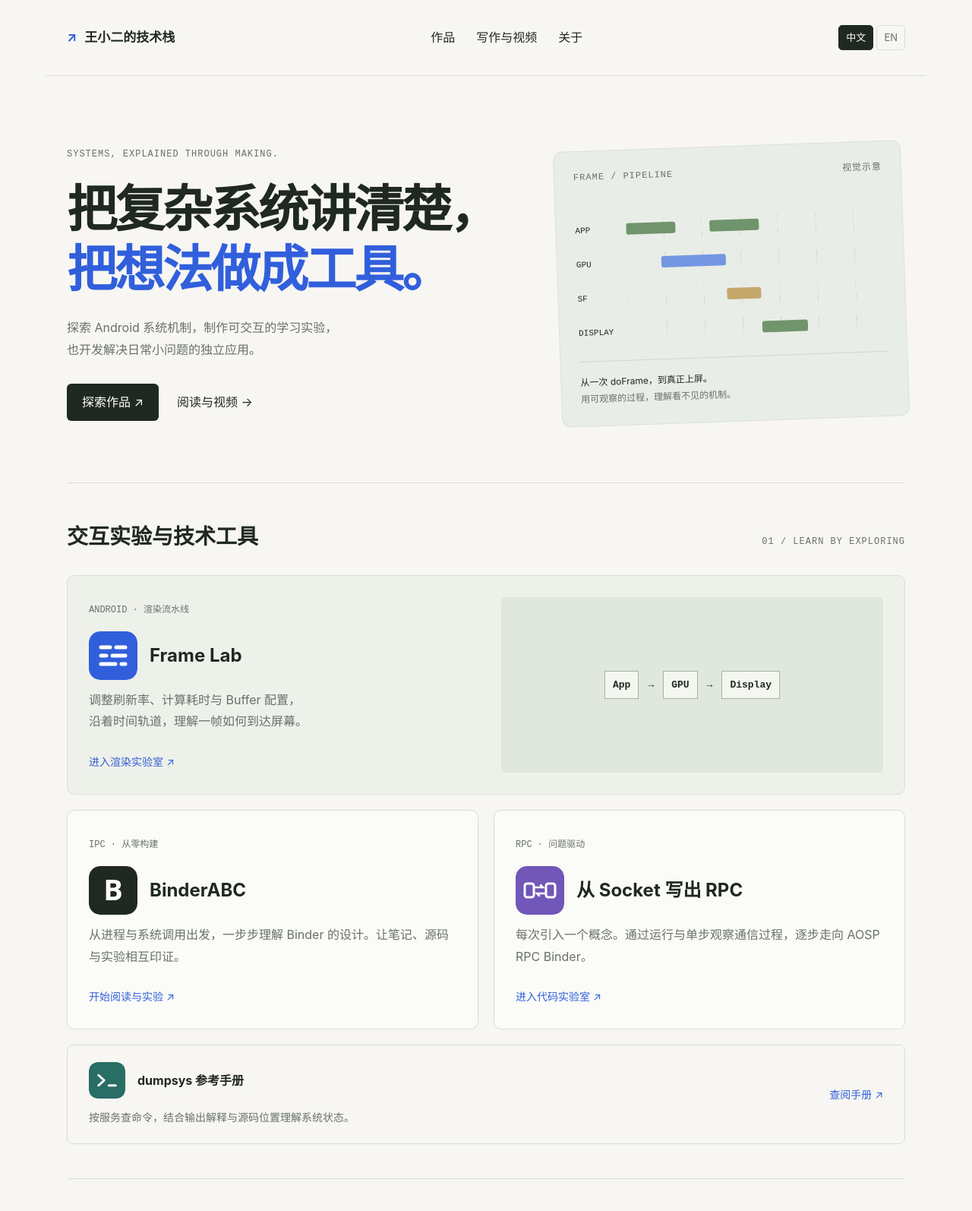
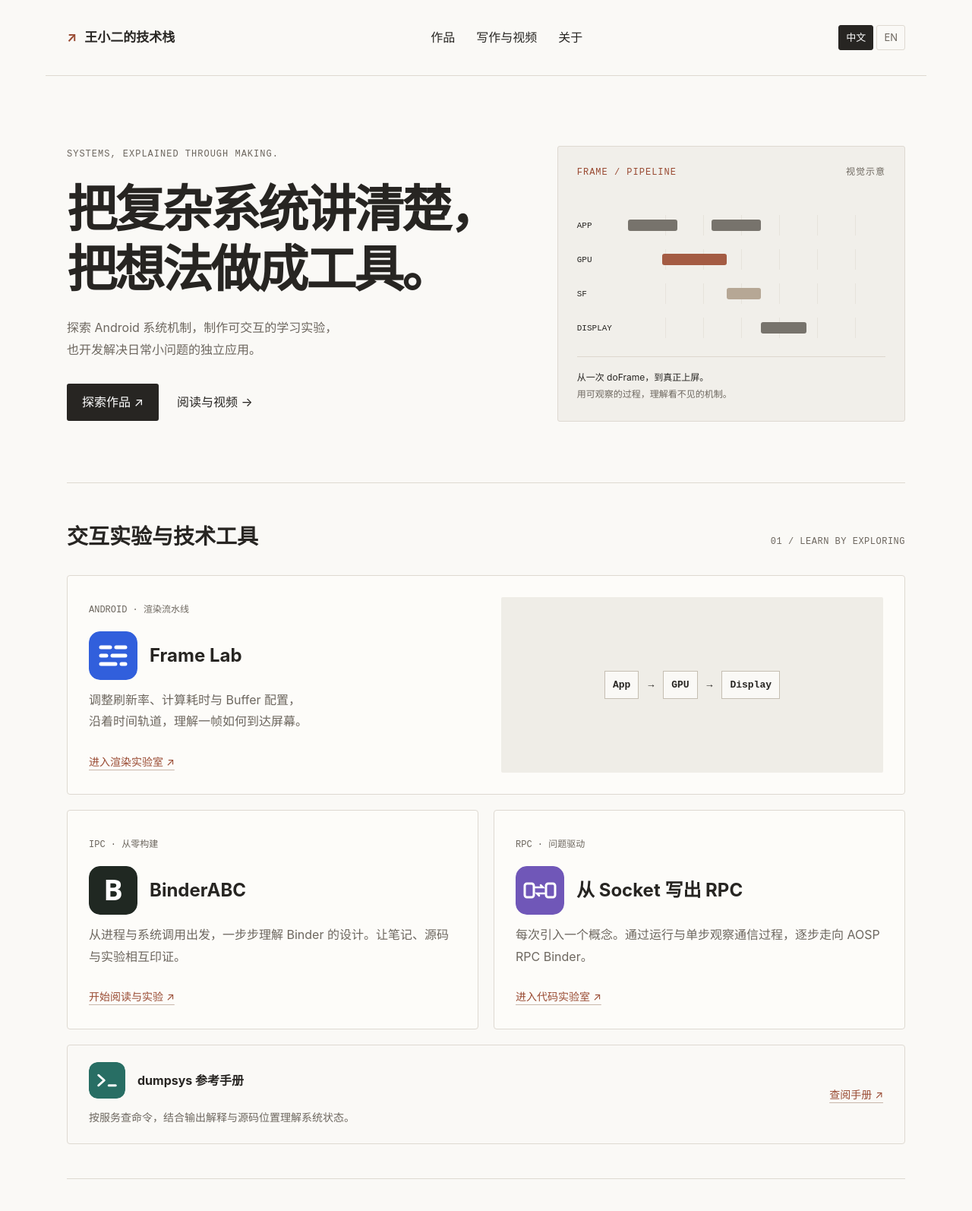
Before and after one commit to kobewang126/kobewang126.github.io, a plain HTML site: page index.html in a window 1280 px wide. Shown: the top 1594 px of the page at 76% size. Drawn offline with Linux system fonts and the light colour scheme.

Commit message:
Refine site with paper, charcoal, and restrained rust accents

```diff
--- a/index.html
+++ b/index.html
@@ -4,7 +4,7 @@
 <meta charset="utf-8"><meta name="viewport" content="width=device-width, initial-scale=1"><title>王小二的技术栈 | 系统技术与独立开发</title>
 
 <meta name="description" content="王小二的技术栈：探索 Android 系统机制、交互技术实验与独立应用。Frame Lab、BinderABC、RPC、Toucharium，以及日常实用工具。">
-<meta name="theme-color" content="#f7f6f2">
+<meta name="theme-color" content="#faf9f6">
 <link rel="canonical" href="https://kobewang126.github.io/">
 <link rel="icon" type="image/svg+xml" href="assets/favicon.svg">
 <meta property="og:type" content="website">
--- a/styles.css
+++ b/styles.css
@@ -1,54 +1,54 @@
 :root {
-  --bg: #f7f6f2;
-  --ink: #202822;
-  --muted: #687169;
-  --line: #dcddd5;
-  --blue: #315fdc;
+  --bg: #faf9f6;
+  --ink: #272522;
+  --muted: #6d675f;
+  --line: #ded9d1;
+  --accent: #994a32;
 }
 * { box-sizing: border-box; }
 html { scroll-behavior: smooth; }
 body { margin: 0; background: var(--bg); color: var(--ink); font: 16px/1.8 -apple-system, BlinkMacSystemFont, "Segoe UI", sans-serif; -webkit-font-smoothing: antialiased; }
 a { color: inherit; text-decoration: none; }
-a:focus-visible, button:focus-visible { outline: 3px solid var(--blue); outline-offset: 5px; }
+a:focus-visible, button:focus-visible { outline: 3px solid var(--accent); outline-offset: 5px; }
 header, main, footer { max-width: 1160px; margin: auto; padding: 0 28px; }
 header { min-height: 100px; display: flex; align-items: center; justify-content: space-between; gap: 20px; flex-wrap: wrap; padding-top: 18px; padding-bottom: 18px; border-bottom: 1px solid var(--line); }
 nav { display: flex; flex-wrap: wrap; gap: 28px; }
-nav a:hover { color: var(--blue); }
+nav a:hover { color: var(--accent); }
 .brand { font-weight: 700; font-size: 17px; overflow-wrap: anywhere; }
-.mark { color: var(--blue); padding-right: 10px; }
+.mark { color: var(--accent); padding-right: 10px; }
 .note { font-size: 12px; color: var(--muted); }
 .hero { padding: 92px 0 80px; display: grid; grid-template-columns: minmax(0, 1.3fr) minmax(0, 1fr); gap: 50px; align-items: center; }
 .eyebrow, .mono { font: 12px/1.6 ui-monospace, monospace; letter-spacing: 1px; color: var(--muted); }
 h1 { font-size: clamp(42px, 5.2vw, 66px); line-height: 1.2; letter-spacing: -3px; margin: 23px 0; }
-h1 span { color: var(--blue); }
+h1 span { color: var(--ink); }
 html[lang="en"] h1 { font-size: clamp(38px, 4.4vw, 56px); letter-spacing: -2px; }
 p { color: var(--muted); }
 .intro { max-width: 490px; }
 .actions { display: flex; flex-wrap: wrap; gap: 24px; align-items: center; margin-top: 30px; }
 .button { padding: 10px 20px; background: var(--ink); color: white; border-radius: 6px; }
-.trace { background: #e9ede7; border: 1px solid #dce1d9; border-radius: 12px; padding: 25px; transform: rotate(-2deg); min-width: 0; max-width: 100%; }
+.trace { background: #f1efea; border: 1px solid #ded9d1; border-radius: 3px; padding: 25px; transform: none; min-width: 0; max-width: 100%; }
 .trace-head { display: flex; justify-content: space-between; padding-bottom: 28px; }
 .lane { display: flex; gap: 12px; align-items: center; margin: 18px 0; font: 11px ui-monospace, monospace; }
 .lane label { width: 55px; }
-.track { height: 27px; flex: 1; min-width: 0; overflow: hidden; background: repeating-linear-gradient(90deg, transparent 0, transparent 49px, #cfd7cc 50px); display: flex; align-items: center; }
-.bar { height: 15px; border-radius: 3px; background: #70946c; flex-shrink: 0; }
-.bar.blue { background: #7596e3; }
-.bar.gold { background: #c5a76c; }
-.trace-foot { border-top: 1px solid #cfd7cc; padding-top: 16px; margin-top: 24px; font-size: 12px; }
+.track { height: 27px; flex: 1; min-width: 0; overflow: hidden; background: repeating-linear-gradient(90deg, transparent 0, transparent 49px, #ddd7ce 50px); display: flex; align-items: center; }
+.bar { height: 15px; border-radius: 3px; background: #77736c; flex-shrink: 0; }
+.bar.blue { background: #a45b43; }
+.bar.gold { background: #b6a795; }
+.trace-foot { border-top: 1px solid #ddd7ce; padding-top: 16px; margin-top: 24px; font-size: 12px; }
 section { padding: 45px 0; border-top: 1px solid var(--line); scroll-margin-top: 24px; }
 .section-head { display: flex; justify-content: space-between; align-items: baseline; margin-bottom: 25px; gap: 20px; }
 h2 { font-size: 28px; margin: 0; }
 h3 { font-size: 24px; margin: 12px 0 4px; line-height: 1.4; }
 .grid { display: grid; grid-template-columns: minmax(0, 1fr) minmax(0, 1fr); gap: 20px; }
-.card { display: block; min-width: 0; padding: 28px; border: 1px solid var(--line); border-radius: 10px; background: #fbfbf8; transition: border-color .2s, transform .2s; }
-.card:hover { border-color: var(--blue); transform: translateY(-3px); }
+.card { display: block; min-width: 0; padding: 28px; border: 1px solid var(--line); border-radius: 4px; background: #fdfcf9; transition: border-color .2s; }
+.card:hover { border-color: #b6a391; }
 .card p { margin: 10px 0 24px; }
-.featured { grid-column: 1/-1; display: grid; grid-template-columns: minmax(0, 1fr) minmax(0, 1fr); gap: 40px; background: #eef1ea; }
-.diagram { background: #e0e7dc; border-radius: 6px; padding: 25px; display: flex; flex-wrap: wrap; align-items: center; justify-content: center; gap: 12px; font: 13px ui-monospace, monospace; }
-.diagram b { border: 1px solid #a6b49d; padding: 10px; background: #f4f6f0; }
+.featured { grid-column: 1/-1; display: grid; grid-template-columns: minmax(0, 1fr) minmax(0, 1fr); gap: 40px; background: #fdfcf9; }
+.diagram { background: #efede7; border-radius: 2px; padding: 25px; display: flex; flex-wrap: wrap; align-items: center; justify-content: center; gap: 12px; font: 13px ui-monospace, monospace; }
+.diagram b { border: 1px solid #c5beb2; padding: 10px; background: #faf9f6; }
 .tag { font: 12px/1.8 ui-monospace, monospace; color: var(--muted); }
-.link { color: var(--blue); font-size: 14px; }
-.tool { grid-column: 1/-1; display: flex; min-width: 0; align-items: center; justify-content: space-between; gap: 25px; padding: 22px 28px; border: 1px solid var(--line); border-radius: 8px; }
+.link { color: var(--accent); font-size: 14px; }
+.tool { grid-column: 1/-1; display: flex; min-width: 0; align-items: center; justify-content: space-between; gap: 25px; padding: 22px 28px; border: 1px solid var(--line); border-radius: 4px; }
 .tool p { margin: 0; font-size: 14px; }
 .app-head { display: flex; align-items: center; gap: 16px; }
 .app-head img { width: 52px; height: 52px; border-radius: 12px; }
@@ -56,15 +56,15 @@ h3 { font-size: 24px; margin: 12px 0 4px; line-height: 1.4; }
 .platforms a { border-bottom: 1px solid var(--line); padding: 20px 0; display: flex; justify-content: space-between; font-size: 20px; }
 .platform-name { display: inline-flex; align-items: center; gap: 12px; }
 .platform-name img { width: 28px; height: 28px; object-fit: contain; flex-shrink: 0; }
-.wechat { margin-top: 30px; padding: 28px; background: #eef1ea; border: 1px solid var(--line); border-radius: 10px; display: flex; align-items: center; justify-content: space-between; gap: 36px; }
+.wechat { margin-top: 30px; padding: 28px; background: #fdfcf9; border: 1px solid var(--line); border-radius: 4px; display: flex; align-items: center; justify-content: space-between; gap: 36px; }
 .wechat h3 { font-size: 28px; line-height: 1.35; margin: 12px 0; }
 .wechat p { font-size: 16px; margin: 8px 0; color: var(--ink); }
-.wechat figure { margin: 0; text-align: center; flex-shrink: 0; background: white; padding: 12px; border-radius: 12px; }
+.wechat figure { margin: 0; text-align: center; flex-shrink: 0; background: white; padding: 12px; border-radius: 3px; }
 .wechat img { display: block; width: 172px; height: 172px; max-width: 100%; background: white; }
 .wechat figcaption { font-size: 14px; font-weight: 600; color: var(--ink); margin-top: 8px; }
 .about { display: grid; grid-template-columns: 1fr 2fr; gap: 40px; }
 .about p { margin: 0; }
-.contact { display: inline-block; margin-top: 16px; color: var(--blue); overflow-wrap: anywhere; }
+.contact { display: inline-block; margin-top: 16px; color: var(--accent); overflow-wrap: anywhere; }
 footer { padding-top: 28px; padding-bottom: 35px; display: flex; flex-wrap: wrap; justify-content: space-between; gap: 20px; border-top: 1px solid var(--line); font-size: 12px; color: var(--muted); }
 .languages { display: flex; gap: 4px; flex-shrink: 0; }
 .languages button { font: inherit; font-size: 13px; border: 1px solid var(--line); background: transparent; color: var(--muted); border-radius: 5px; padding: 4px 9px; cursor: pointer; }
@@ -110,18 +110,21 @@ h1, .card, .wechat { overflow-wrap: break-word; }
 .feature-list li { padding: 14px 0; border-top: 1px solid var(--line); }
 .feature-list strong { display: block; font-size: 15px; }
 .feature-list span { display: block; margin-top: 4px; color: var(--muted); font-size: 14px; line-height: 1.7; }
-.product-preview { display: flex; flex-direction: column; align-items: center; justify-content: center; gap: 20px; padding: 28px 16px; border-radius: 12px; background: #e1e8dc; min-width: 0; }
-.preview-label { font: 11px/1.6 ui-monospace,monospace; letter-spacing: 1.5px; color: #52624b; text-align: center; }
-.toucharium-preview img { width: min(100%,220px); height: auto; border-radius: 24px; box-shadow: 0 16px 35px #20282220; }
+.product-preview { display: flex; flex-direction: column; align-items: center; justify-content: center; gap: 20px; padding: 28px 16px; border-radius: 3px; background: #eeebe5; min-width: 0; }
+.preview-label { font: 11px/1.6 ui-monospace,monospace; letter-spacing: 1.5px; color: #6d675f; text-align: center; }
+.toucharium-preview img { width: min(100%,220px); height: auto; border-radius: 24px; box-shadow: 0 2px 8px #27252212; }
 .product-preview .note { text-align: center; }
 .app-benefits { display: flex; flex-wrap: wrap; gap: 8px; margin: 0 0 22px; }
-.app-benefits span { padding: 4px 10px; font-size: 12px; color: #52624b; background: #edf1e9; border-radius: 6px; }
-.app-screenshot { height: 280px; overflow: hidden; background: #e9eff4; border-radius: 10px; margin-bottom: 22px; padding-top: 24px; text-align: center; }
-.app-screenshot.wellness { background: #e7efe2; }
-.app-screenshot img { width: 200px; max-width: 86%; height: auto; border-radius: 20px 20px 0 0; box-shadow: 0 8px 28px #20282218; }
+.app-benefits span { padding: 4px 10px; font-size: 12px; color: #6d675f; background: #f0ede6; border-radius: 3px; }
+.app-screenshot { height: 280px; overflow: hidden; background: #eeebe5; border-radius: 3px; margin-bottom: 22px; padding-top: 24px; text-align: center; }
+.app-screenshot.wellness { background: #eeebe5; }
+.app-screenshot img { width: 200px; max-width: 86%; height: auto; border-radius: 20px 20px 0 0; box-shadow: none; }
 @media(max-width:760px) {
  .toucharium-card { grid-template-columns: minmax(0,1fr); padding: 22px; gap: 24px; }
  .app-head img { width: 56px; height: 56px; border-radius: 13px; }
  .toucharium-preview img { width: 200px; }
  .app-screenshot { height: 260px; }
 }
+
+/* Restrained editorial accents; product logos retain their own colors. */
+.button{border-radius:3px}.link,.contact{text-decoration:underline;text-decoration-color:#c9b7ab;text-underline-offset:5px}.link:hover,.contact:hover{text-decoration-color:var(--accent)}.languages button{border-radius:3px}.trace-head .mono:first-child{color:var(--accent)}.section-head .mono{letter-spacing:.5px}
```
Also changed, not shown: assets/favicon.svg, 1 other file.
